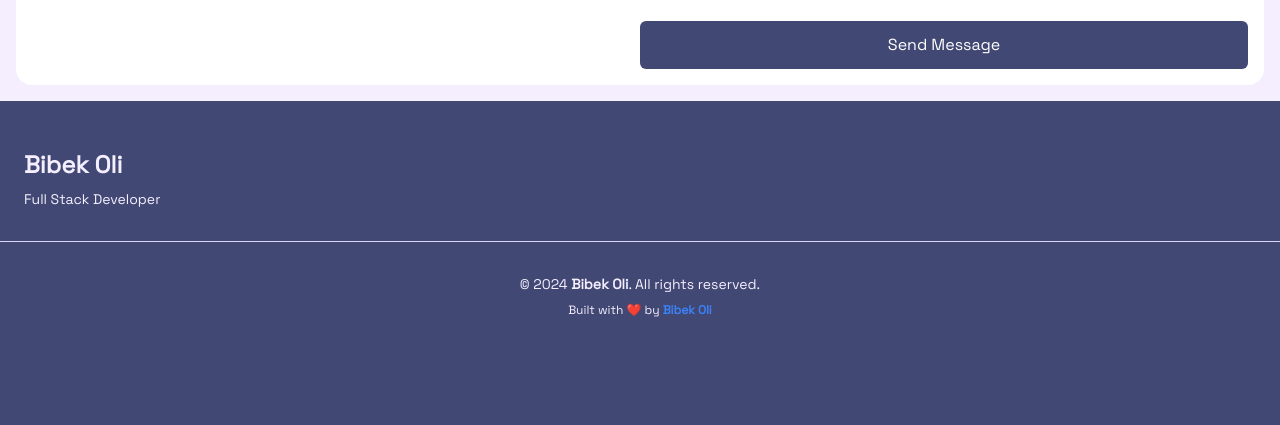
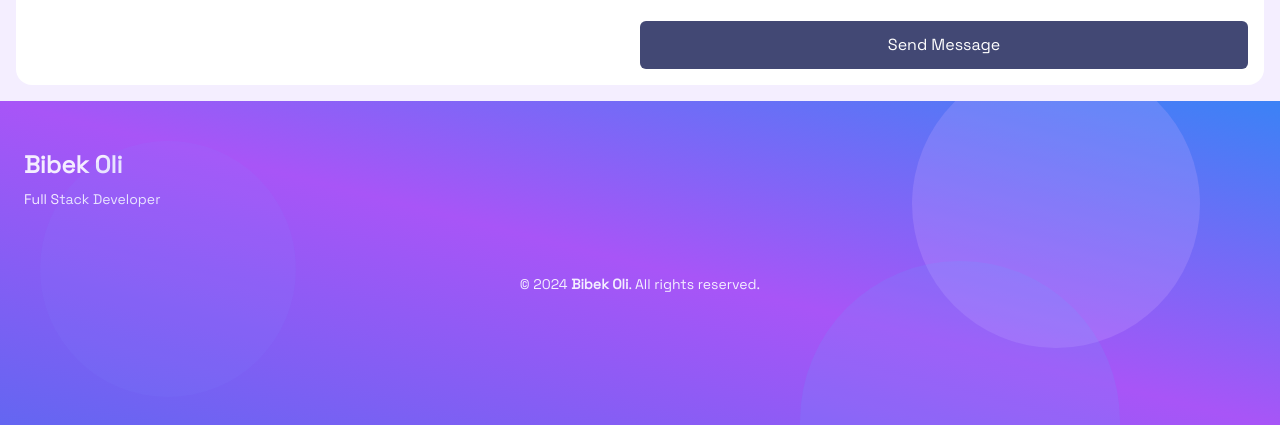
Before and after one commit to bibekoli/bibekoli, a Next.js app: page / in a window 1280 px wide. Shown: the part 5645-6070 px from the top of the page. Built offline with nearby package versions, Linux system fonts and the light colour scheme; some icons are missing.

Commit message:
enhance Footer component with animated background and motion effects for improved user experience

```diff
--- a/src/components/Footer.tsx
+++ b/src/components/Footer.tsx
@@ -1,5 +1,6 @@
 import { Icon } from "@iconify/react/dist/iconify.js";
 import Link from "next/link";
+import { motion } from "framer-motion";
 
 export default function Footer() {
   const socialMedia = [
@@ -26,16 +27,34 @@ export default function Footer() {
   ];
 
   return (
-    <footer className="bg-quaternary text-primary py-12 pb-[100px] md:pb-[110px]">
-      <div className="max-w-screen-xl mx-auto px-6 flex flex-col md:flex-row justify-between items-center space-y-8 md:space-y-0">
+    <footer className="relative bg-gradient-to-tr from-indigo-500 via-purple-500 to-blue-500 text-primary py-12 pb-[100px] md:pb-[110px] overflow-hidden">
+      {/* Animated Background Shapes */}
+      <div className="absolute top-0 left-0 w-full h-full overflow-hidden pointer-events-none">
+        <div className="absolute w-64 h-64 bg-indigo-400 opacity-10 rounded-full animate-pulse-slow top-10 left-10"></div>
+        <div className="absolute w-72 h-72 bg-purple-300 opacity-20 rounded-full animate-bounce-slow bottom-20 right-20"></div>
+        <div className="absolute w-80 h-80 bg-blue-400 opacity-15 rounded-full animate-rotate-slow top-40 right-40"></div>
+      </div>
+
+      <motion.div
+        initial={{ opacity: 0, y: 50 }}
+        animate={{ opacity: 1, y: 0 }}
+        transition={{ duration: 1.2, ease: "easeOut" }}
+        className="max-w-screen-xl mx-auto px-6 flex flex-col md:flex-row justify-between items-center space-y-8 md:space-y-0">
         {/* Personal Info */}
-        <div className="text-center md:text-left">
+        <motion.div
+          initial={{ opacity: 0, x: -50 }}
+          animate={{ opacity: 1, x: 0 }}
+          transition={{ delay: 0.5, duration: 1, ease: "easeOut" }}
+          className="text-center md:text-left">
           <h3 className="text-2xl font-semibold">Bibek Oli</h3>
           <p className="text-sm mt-2">Full Stack Developer</p>
-        </div>
+        </motion.div>
 
         {/* Social Media Links */}
-        <div>
+        <motion.div
+          initial={{ opacity: 0, x: 50 }}
+          animate={{ opacity: 1, x: 0 }}
+          transition={{ delay: 0.7, duration: 1, ease: "easeOut" }}>
           <ul className="flex space-x-6">
             {
               socialMedia.map((social, index) => (
@@ -51,21 +70,28 @@ export default function Footer() {
               ))
             }
           </ul>
-        </div>
-      </div>
+        </motion.div>
+      </motion.div>
 
       {/* Divider */}
-      <div className="border-t border-secondary my-8"></div>
+      <motion.div
+        initial={{ opacity: 0, scaleX: 0 }}
+        animate={{ opacity: 1, scaleX: 1 }}
+        transition={{ delay: 1.2, duration: 0.8, ease: "easeOut" }}
+        className="border-t border-transparent my-8 origin-left"
+      ></motion.div>
 
       {/* Footer Text */}
-      <div className="text-center">
+      <motion.div
+        initial={{ opacity: 0 }}
+        animate={{ opacity: 1 }}
+        transition={{ delay: 1.4, duration: 1, ease: "easeOut" }}
+        className="text-center">
         <p className="text-sm">
           &copy; {new Date().getFullYear()} <span className="font-semibold">Bibek Oli</span>. All rights reserved.
         </p>
-        <p className="text-xs mt-2">
-          Built with ❤️ by <span className="font-semibold text-blue-500">Bibek Oli</span>
-        </p>
-      </div>
+        <br />
+      </motion.div>
     </footer>
   );
 }
```
